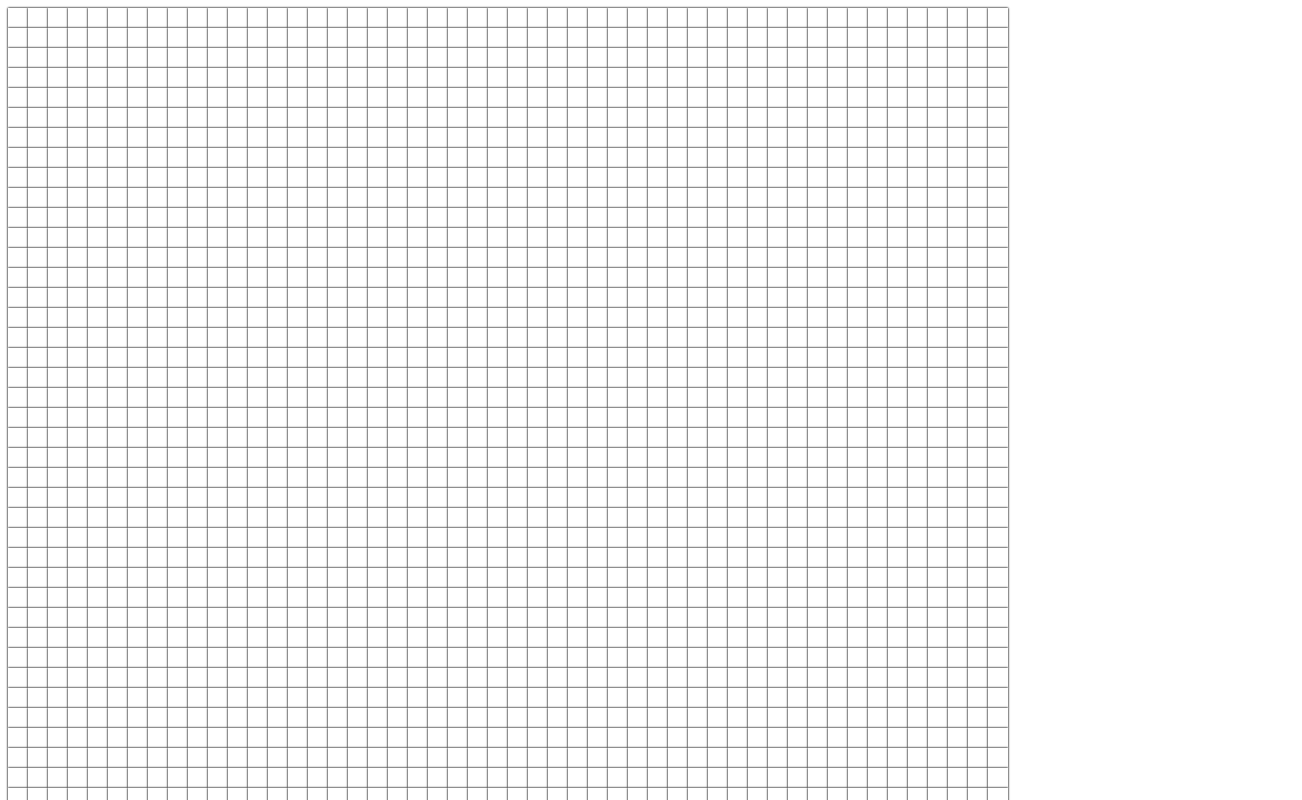
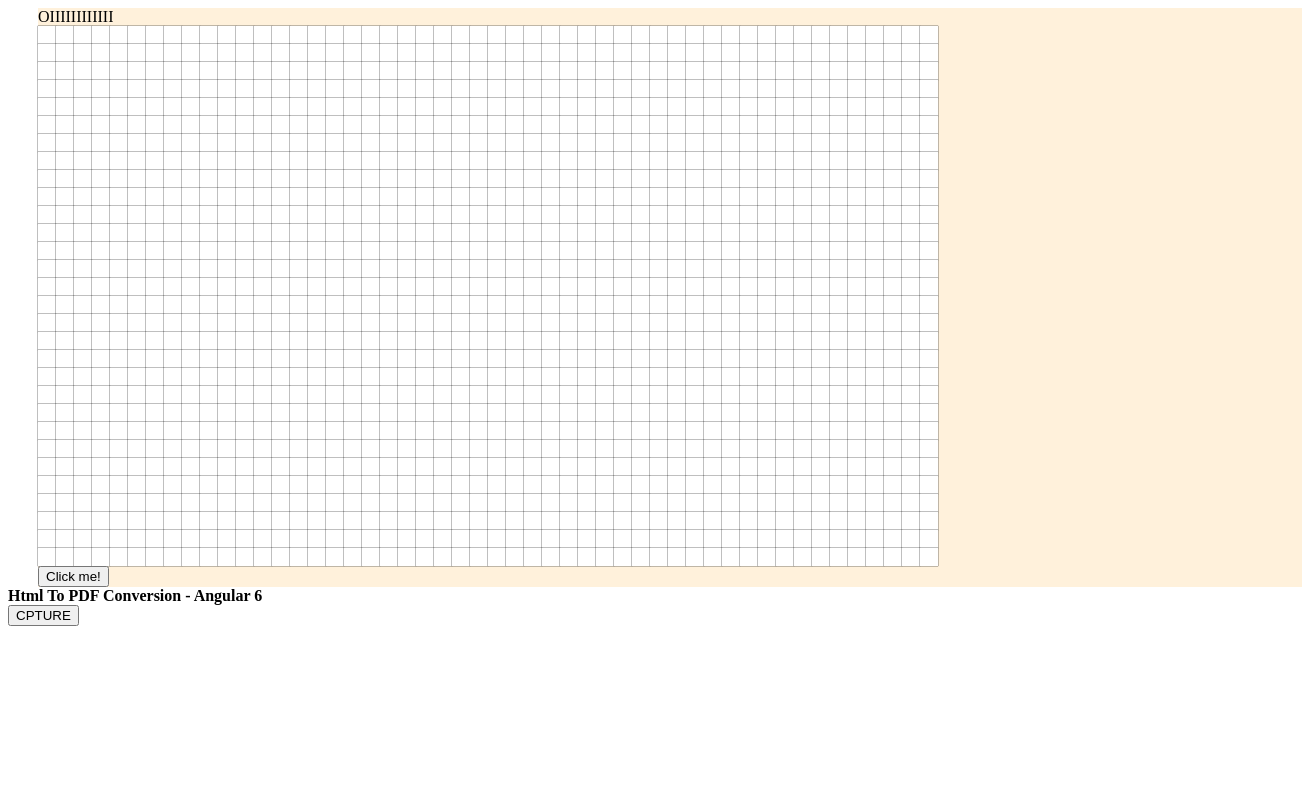
Before and after one commit to AlexandraBrito/Picross, an Angular app: page / in a window 1280 px wide. Shown: the top 800 px of the page, 1302 px wide, since content can reach past the window. Built offline with nearby package versions, Linux system fonts and the light colour scheme.

Commit message:
Exporting to pdf

```diff
--- a/package.json
+++ b/package.json
@@ -19,6 +19,8 @@
     "@angular/platform-browser": "~11.0.5",
     "@angular/platform-browser-dynamic": "~11.0.5",
     "@angular/router": "~11.0.5",
+    "html2canvas": "^1.0.0-rc.7",
+    "jspdf": "^2.2.0",
     "rxjs": "~6.6.0",
     "tslib": "^2.0.0",
     "zone.js": "~0.10.2"
--- a/src/app/app.component.css
+++ b/src/app/app.component.css
@@ -0,0 +1,5 @@
+.box {
+    position: relative;
+    left: 30px;
+    background-color: rgb(255, 241, 219);
+  }
--- a/src/app/app.component.html
+++ b/src/app/app.component.html
@@ -1 +1,12 @@
-<app-canva></app-canva>
+<head>
+</head>
+<div class="box center">
+    OIIIIIIIIIIII
+    <app-canva></app-canva>
+</div>
+<div class="alert alert-info">
+    <strong>Html To PDF Conversion - Angular 6</strong>
+</div>
+<div>
+    <input type="button" value="CPTURE" (click)="captureScreen()" />
+</div>
--- a/src/app/app.component.ts
+++ b/src/app/app.component.ts
@@ -1,4 +1,6 @@
 import { Component } from '@angular/core';
+import * as jspdf from 'jspdf';
+import html2canvas from 'html2canvas';
 
 @Component({
   selector: 'app-root',
@@ -7,4 +9,22 @@ import { Component } from '@angular/core';
 })
 export class AppComponent {
   title = 'app';
+
+  public captureScreen() {
+    var data = document.getElementById('contentToConvert');
+    if (data)
+      html2canvas(data).then(canvas => {
+        // Few necessary setting options
+        var imgWidth = 208;
+        var pageHeight = 295;
+        var imgHeight = canvas.height * imgWidth / canvas.width;
+        var heightLeft = imgHeight;
+
+        const contentDataURL = canvas.toDataURL('image/png')
+        let pdf = new jspdf.jsPDF(); // A4 size page of PDF
+        var position = 0;
+        pdf.addImage(contentDataURL, 'PNG', 0, position, imgWidth, imgHeight)
+        pdf.save('MYPdf.pdf'); // Generated PDF
+      });
+  }
 }
--- a/src/app/app.module.ts
+++ b/src/app/app.module.ts
@@ -4,13 +4,11 @@ import { CommonModule } from '@angular/common';
 
 import { AppComponent } from './app.component';
 import { CanvaComponent } from './canva/canva.component';
-import { DrawComponent } from './draw/draw.component';
 
 @NgModule({
   declarations: [
     AppComponent,
     CanvaComponent,
-    DrawComponent
   ],
   imports: [
     BrowserModule,
--- a/src/app/canva/canva.component.css
+++ b/src/app/canva/canva.component.css
@@ -7,15 +7,15 @@ body {
 }
 
 .canvas {
-  width: 1000px;
-  height: 1000px;
+  width: calc(18px*50);
+  height: calc(18px*30);
 }
 
 .pixel {
-  width: 20px;
-  height: 20px;
+  width: 18px;
+  height: 18px;
   float: left;
-  box-shadow: 0px 0px 2px rgb(49, 49, 49);
+  box-shadow: 0px 0px 1px rgb(49, 49, 49);
 }
 
 .black {
--- a/src/app/canva/canva.component.html
+++ b/src/app/canva/canva.component.html
@@ -1,4 +1,4 @@
-<div class="canvas disable-text-selection">
+<div id="contentToConvert" class="canvas disable-text-selection">
     <div *ngFor="let n of pixels" class="pixel">
         <div *ngIf="!n.value" class="pixel white" (click)="onClick(n)" (mouseover)="onOver(n)"
             (mousedown)="onMouseDown(n)" (mouseup)="onMouseUp()"></div>
--- a/src/app/canva/canva.component.ts
+++ b/src/app/canva/canva.component.ts
@@ -11,7 +11,7 @@ export class CanvaComponent implements OnInit {
   constructor() {
   }
   width: number = 50;
-  height: number = 50;
+  height: number = 30;
   pixels: Array<{ id: number, value: boolean }> = [];
   changeTo: boolean = true;
   longPress = false;
@@ -33,6 +33,7 @@ export class CanvaComponent implements OnInit {
 
   public onMouseUp() {
     this.longPress = false;
+    // this.calculateAll();
   }
 
   public onClick(n: { id: number, value: boolean }) {
@@ -61,9 +62,9 @@ export class CanvaComponent implements OnInit {
     this.horizontalNumbers = new Array();
     var numberLine = new Array()
 
-    for (var h = 0; h < this.height; h++) {
-      for (var w = 0; w < this.width; w++) {
-        var i = h + w * this.width;
+    for (var w = 0; w < this.width; w++) {
+      for (var h = 0; h < this.height; h++) {
+        var i = w + h * this.width;
         if (this.pixels[i].value)
           counter++;
         else if (counter != 0) {
@@ -99,9 +100,14 @@ export class CanvaComponent implements OnInit {
       }
     });
 
+    if (counter != 0)
+      numberLine.push(counter);
+    if (numberLine.some(x => x != 0))
+      this.verticalNumbers.push(numberLine);
+    counter = 0
+    numberLine = new Array();
     console.log("->   ", this.horizontalNumbers);
     console.log("|   ", this.verticalNumbers);
-
   }
 
 }
--- a/src/app/draw/draw.component.html
+++ /dev/null
@@ -1 +0,0 @@
-<p>draw works!</p>
--- a/src/app/draw/draw.component.ts
+++ /dev/null
@@ -1,15 +0,0 @@
-import { Component, Input, OnInit } from '@angular/core';
-
-@Component({
-  selector: 'app-draw',
-  templateUrl: './draw.component.html',
-  styleUrls: ['./draw.component.css']
-})
-export class DrawComponent {
-
-  // @Input() array!: boolean[][];
-  ngOnInit() {
-
-  }
-
-}
```
Also changed, not shown: src/app/draw/draw.component.css (deleted), 1 other file (tests, documents, lock files or other folders).
